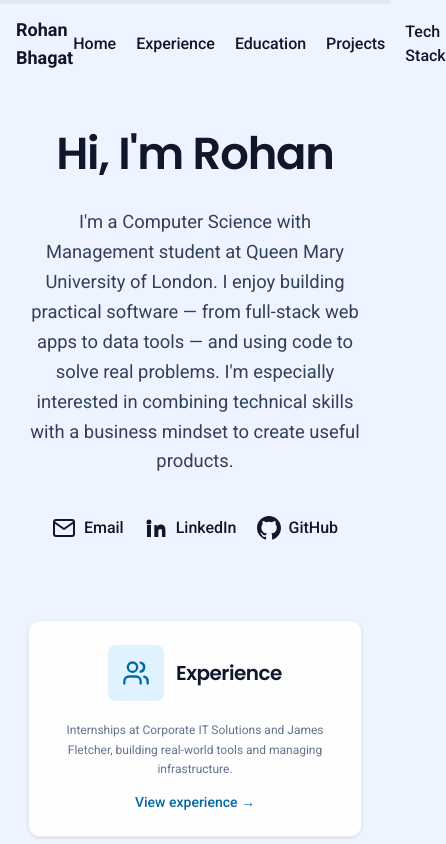
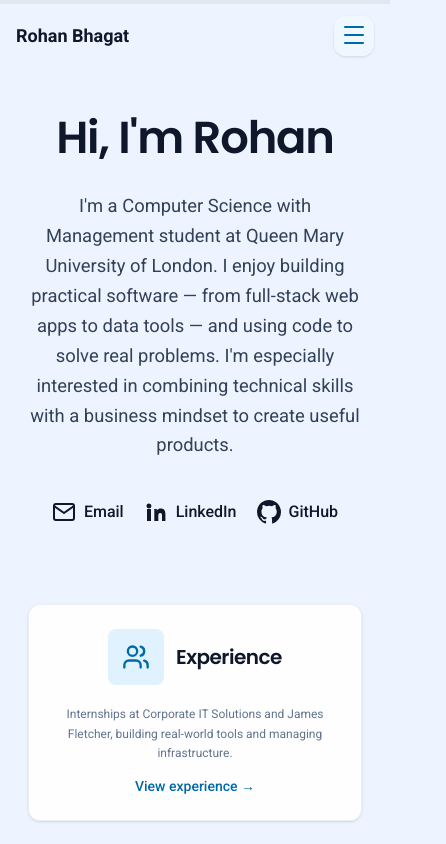
Before and after one commit to rohanb593/portfolio, a Next.js app: page / in a window 390 px wide. Shown: the top 844 px of the page, 446 px wide, since content can reach past the window. Built offline with nearby package versions, Linux system fonts and the light colour scheme.

Commit message:
interegrated mobile version

```diff
--- a/components/header.tsx
+++ b/components/header.tsx
@@ -1,11 +1,26 @@
 "use client";
 
-import { useEffect, useState } from "react";
+import { useEffect, useMemo, useState } from "react";
 import { motion, AnimatePresence } from "framer-motion";
 import Link from "next/link";
 
+const NAV_LINKS = [
+  { href: "/", label: "Home" },
+  { href: "/experience", label: "Experience" },
+  { href: "/education", label: "Education" },
+  { href: "/projects", label: "Projects" },
+  { href: "/tech", label: "Tech Stack" },
+];
+
 export default function Header() {
   const [isScrolled, setIsScrolled] = useState(false);
+  const [isMenuOpen, setIsMenuOpen] = useState(false);
+
+  const baseHeaderClasses = useMemo(
+    () =>
+      "transition-all duration-300",
+    []
+  );
 
   useEffect(() => {
     const handleScroll = () => {
@@ -17,12 +32,30 @@ export default function Header() {
     return () => window.removeEventListener("scroll", handleScroll);
   }, []);
 
+  useEffect(() => {
+    const handleResize = () => {
+      if (window.innerWidth >= 768) {
+        setIsMenuOpen(false);
+      }
+    };
+
+    window.addEventListener("resize", handleResize);
+    return () => window.removeEventListener("resize", handleResize);
+  }, []);
+
+  useEffect(() => {
+    document.body.style.overflow = isMenuOpen ? "hidden" : "";
+    return () => {
+      document.body.style.overflow = "";
+    };
+  }, [isMenuOpen]);
+
   return (
     <>
       <header
-        className={`transition-all duration-300 ${
-          isScrolled
-            ? "fixed top-0 left-0 right-0 z-50 bg-transparent backdrop-blur-sm border-none"
+        className={`${baseHeaderClasses} ${
+          isMenuOpen
+            ? "fixed top-0 left-0 right-0 z-[70] bg-white/85 backdrop-blur-md border-b border-slate-200/70 shadow-sm md:relative md:z-auto md:bg-[var(--background)] md:border-none md:shadow-none"
             : "relative bg-[var(--background)]"
         }`}
       >
@@ -32,45 +65,65 @@ export default function Header() {
             className={`text-lg font-semibold text-sky-800 hover:text-sky-900 md:text-2xl hover:no-underline focus-visible:no-underline transition-opacity duration-300 ${
               isScrolled ? "opacity-0 pointer-events-none" : "opacity-100"
             }`}
+            onClick={() => setIsMenuOpen(false)}
           >
             Rohan Bhagat
           </Link>
+
           <nav
-            className={`flex items-center gap-5 text-base font-medium md:gap-8 md:text-lg transition-opacity duration-300 ${
+            className={`hidden md:flex items-center gap-5 text-base font-medium md:gap-8 md:text-lg transition-opacity duration-300 ${
               isScrolled ? "opacity-0 pointer-events-none" : "opacity-100"
             }`}
           >
+            {NAV_LINKS.map((link) => (
               <Link
-              href="/"
+                key={link.href}
+                href={link.href}
                 className="text-slate-900 hover:text-sky-900 hover:no-underline focus-visible:no-underline"
               >
-              Home
+                {link.label}
               </Link>
-            <Link
-              href="/experience"
-              className="text-slate-900 hover:text-sky-900 hover:no-underline focus-visible:no-underline"
+            ))}
+          </nav>
+
+          <button
+            type="button"
+            aria-label="Toggle navigation menu"
+            aria-expanded={isMenuOpen}
+            className="flex h-10 w-10 items-center justify-center rounded-xl bg-gradient-to-br from-sky-50 to-blue-50 text-sky-700 shadow-sm hover:from-sky-100 hover:to-blue-100 hover:text-sky-900 hover:shadow-md md:hidden transition-all duration-200 active:scale-95"
+            onClick={() => setIsMenuOpen((prev) => !prev)}
           >
-              Experience
-            </Link>
-            <Link
-              href="/education"
-              className="text-slate-900 hover:text-sky-900 hover:no-underline focus-visible:no-underline"
+            <span className="sr-only">Toggle navigation</span>
+            <motion.div
+              className="relative h-5 w-5"
+              animate={isMenuOpen ? "open" : "closed"}
             >
-              Education
-            </Link>
-            <Link
-              href="/projects"
-              className="text-slate-900 hover:text-sky-900 hover:no-underline focus-visible:no-underline"
-            >
-              Projects
-            </Link>
-            <Link
-              href="/tech"
-              className="text-slate-900 hover:text-sky-900 hover:no-underline focus-visible:no-underline"
-            >
-              Tech Stack
-            </Link>
-          </nav>
+              <motion.span
+                className="absolute left-0 top-0 h-[2px] w-5 rounded-full bg-current"
+                variants={{
+                  closed: { rotate: 0, y: 0 },
+                  open: { rotate: 45, y: 8 },
+                }}
+                transition={{ duration: 0.25, ease: [0.4, 0, 0.2, 1] }}
+              />
+              <motion.span
+                className="absolute left-0 top-2 h-[2px] w-5 rounded-full bg-current"
+                variants={{
+                  closed: { opacity: 1, scale: 1 },
+                  open: { opacity: 0, scale: 0 },
+                }}
+                transition={{ duration: 0.15 }}
+              />
+              <motion.span
+                className="absolute left-0 top-4 h-[2px] w-5 rounded-full bg-current"
+                variants={{
+                  closed: { rotate: 0, y: 0 },
+                  open: { rotate: -45, y: -8 },
+                }}
+                transition={{ duration: 0.25, ease: [0.4, 0, 0.2, 1] }}
+              />
+            </motion.div>
+          </button>
         </div>
       </header>
 
@@ -81,7 +134,7 @@ export default function Header() {
             animate={{ opacity: 1, scale: 1, y: 0 }}
             exit={{ opacity: 0, scale: 0.8, y: -20 }}
             transition={{ duration: 0.3, ease: "easeOut" }}
-            className="fixed top-4 left-1/2 -translate-x-1/2 z-50"
+            className="fixed top-4 left-1/2 -translate-x-1/2 z-50 hidden md:block"
           >
             <div className="bg-white/40 backdrop-blur-md rounded-full px-6 py-3 shadow-lg border border-slate-200/30">
               <nav className="flex items-center gap-4 text-sm font-medium md:gap-6 md:text-base">
@@ -92,41 +145,69 @@ export default function Header() {
                   Rohan Bhagat
                 </Link>
                 <span className="text-slate-300">|</span>
+                {NAV_LINKS.map((link) => (
                   <Link
-                  href="/"
+                    key={link.href}
+                    href={link.href}
                     className="text-slate-900 hover:text-sky-900 hover:no-underline focus-visible:no-underline transition-colors"
                   >
-                  Home
+                    {link.label}
                   </Link>
-                <Link
-                  href="/experience"
-                  className="text-slate-900 hover:text-sky-900 hover:no-underline focus-visible:no-underline transition-colors"
-                >
-                  Experience
-                </Link>
-                <Link
-                  href="/education"
-                  className="text-slate-900 hover:text-sky-900 hover:no-underline focus-visible:no-underline transition-colors"
-                >
-                  Education
-                </Link>
-                <Link
-                  href="/projects"
-                  className="text-slate-900 hover:text-sky-900 hover:no-underline focus-visible:no-underline transition-colors"
-                >
-                  Projects
-                </Link>
-                <Link
-                  href="/tech"
-                  className="text-slate-900 hover:text-sky-900 hover:no-underline focus-visible:no-underline transition-colors"
-                >
-                  Tech Stack
-                </Link>
+                ))}
               </nav>
             </div>
           </motion.div>
         )}
       </AnimatePresence>
+
+      <AnimatePresence>
+        {isMenuOpen && (
+          <>
+            <motion.div
+              className="fixed inset-0 z-[60] bg-black/20 backdrop-blur-sm md:hidden"
+              initial={{ opacity: 0 }}
+              animate={{ opacity: 1 }}
+              exit={{ opacity: 0 }}
+              transition={{ duration: 0.2 }}
+              onClick={() => setIsMenuOpen(false)}
+            />
+            <motion.div
+              className="fixed left-0 right-0 top-16 z-[70] md:hidden"
+              initial={{ opacity: 0, y: -10, scale: 0.95 }}
+              animate={{ opacity: 1, y: 0, scale: 1 }}
+              exit={{ opacity: 0, y: -10, scale: 0.95 }}
+              transition={{ duration: 0.2, ease: "easeOut" }}
+            >
+              <div className="mx-4 mt-2 rounded-2xl bg-white/95 backdrop-blur-xl border border-slate-200/80 shadow-2xl overflow-hidden">
+                <nav className="py-2">
+                  {NAV_LINKS.map((link, index) => (
+                    <motion.div
+                      key={link.href}
+                      initial={{ opacity: 0, x: -10 }}
+                      animate={{ opacity: 1, x: 0 }}
+                      transition={{
+                        delay: index * 0.03,
+                        duration: 0.2
+                      }}
+                    >
+                      <Link
+                        href={link.href}
+                        className="block px-6 py-3.5 text-base font-medium text-slate-700 hover:bg-sky-50 hover:text-sky-900 transition-colors active:bg-sky-100"
+                        onClick={() => setIsMenuOpen(false)}
+                      >
+                        {link.label}
+                      </Link>
+                      {index < NAV_LINKS.length - 1 && (
+                        <div className="mx-6 border-b border-slate-100" />
+                      )}
+                    </motion.div>
+                  ))}
+                </nav>
+              </div>
+            </motion.div>
+          </>
+        )}
+      </AnimatePresence>
     </>
   );
 }
--- a/package.json
+++ b/package.json
@@ -19,6 +19,7 @@
     "@types/node": "^20",
     "@types/react": "^19",
     "@types/react-dom": "^19",
+    "baseline-browser-mapping": "^2.9.5",
     "eslint": "^9",
     "eslint-config-next": "16.0.4",
     "tailwindcss": "^4",
```
Also changed, not shown: 1 other file (tests, documents, lock files or other folders). Lines whose indentation alone changed are shown as unchanged.
